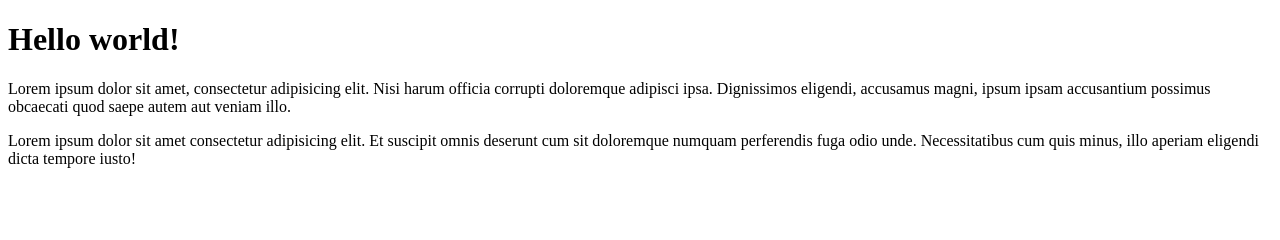
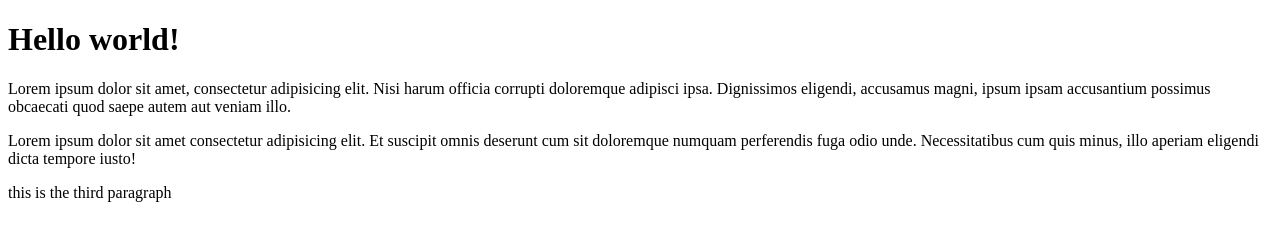
Before and after one commit to aungkyawhtwe1998/git-test, a website: page index.html in a window 1280 px wide. Drawn offline with Linux system fonts and the light colour scheme.

Commit message:
fourth commit

```diff
--- a/index.html
+++ b/index.html
@@ -19,4 +19,5 @@
     deserunt cum sit doloremque numquam perferendis fuga odio unde.
     Necessitatibus cum quis minus, illo aperiam eligendi dicta tempore iusto!
   </p>
+  <p>this is the third paragraph</p>
 </html>
```
Also changed, not shown: package.json (added, +24 -0 lines), 2 other files.
